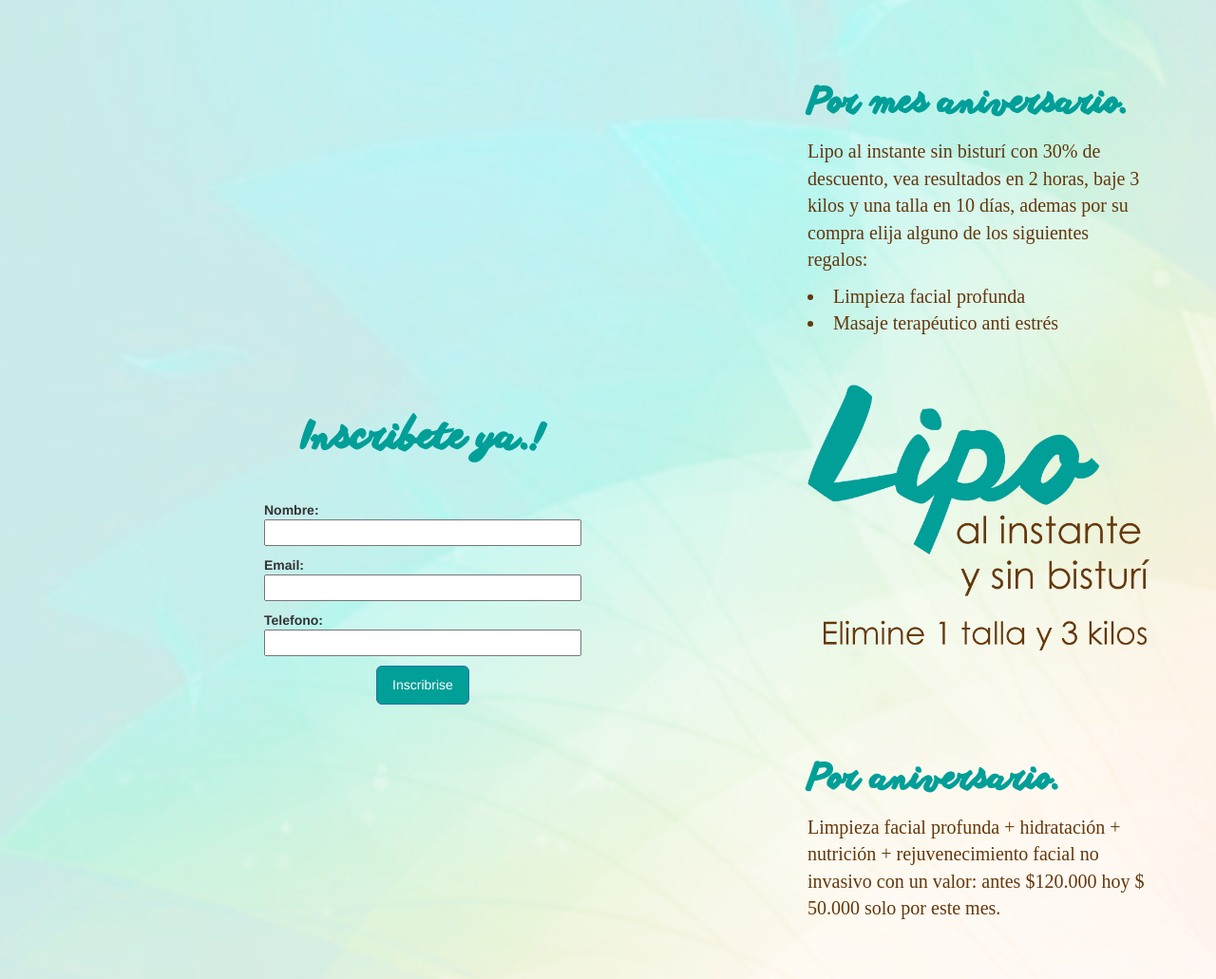
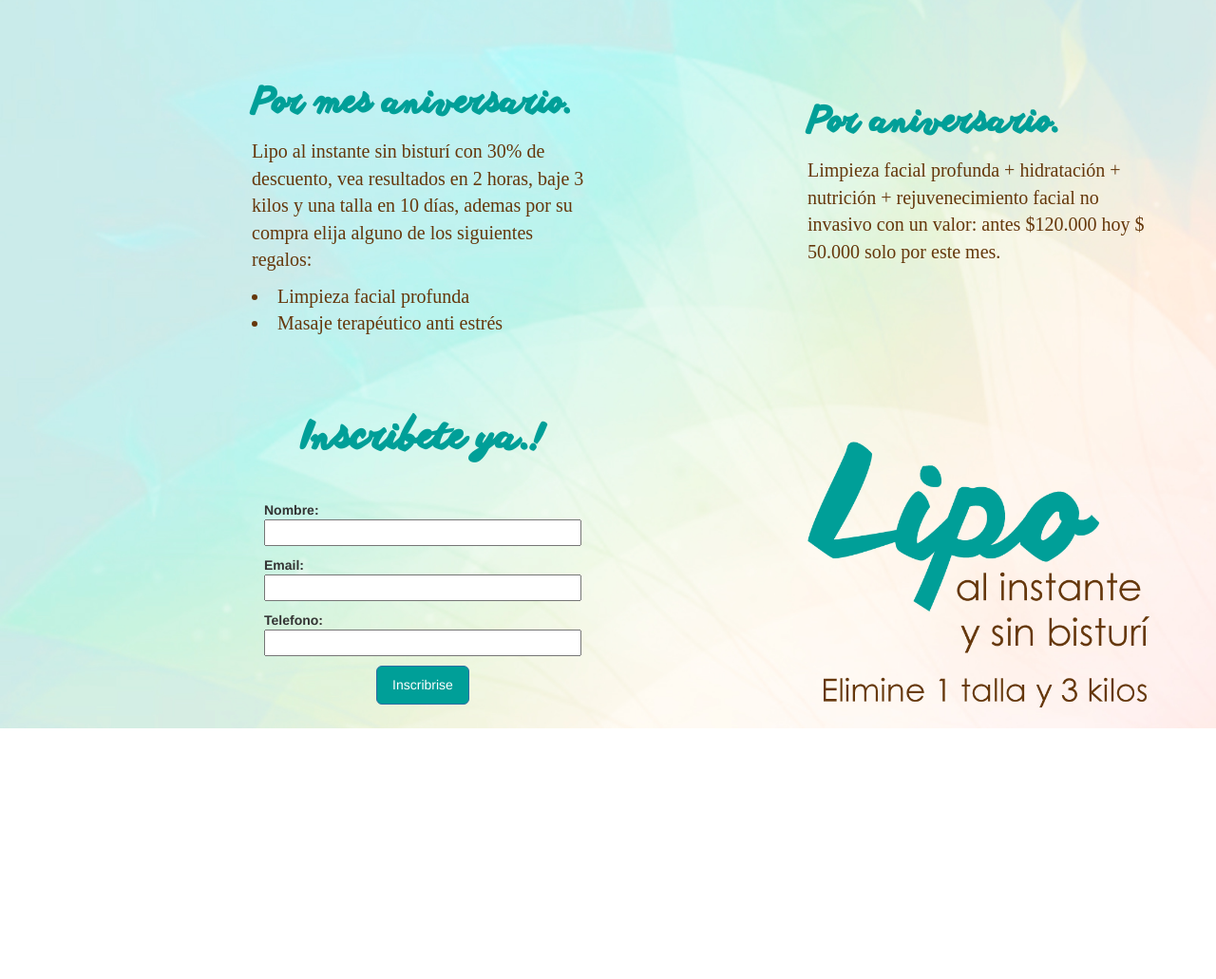
Before and after one commit to Eduarmar/consuelo, a plain HTML site: page index.html in a window 1280 px wide. Shown: the part 253-1284 px from the top of the page at 95% size. After the commit the page ends 1020 px from the top, so only its background shows below. Drawn offline with nearby package versions, Linux system fonts and the light colour scheme; a web font is replaced by a local one.

Commit message:
as´fnadtg

```diff
--- a/index.html
+++ b/index.html
@@ -17,17 +17,26 @@
     <div class="container">
 
       <div class="row sep">
-        <div class="col-md-4 col-md-offset-8">
+
+        <div class="col-md-4 col-md-offset-2">
           <p><span style="font-weight:bold; font-family:AnotherShabby; font-size: 35px; color:rgb(0, 159, 152);">Por mes aniversario. </span></p>
           <p>Lipo al instante sin bisturí con 30% de descuento,
    vea resultados en 2 horas, baje 3 kilos y una talla en 10 días, ademas por
     su compra elija alguno de los siguientes regalos: </p>
             <li>Limpieza facial profunda</li>
             <li>Masaje terapéutico anti estrés</li>
+
         </div>
+<br>
+        <div class="col-md-4 pull-right">
+          <p><span style="font-weight:bold; font-family:AnotherShabby; font-size: 35px; color:rgb(0, 159, 152);">Por aniversario. </span></p>
+            <p>Limpieza facial profunda + hidratación + nutrición + rejuvenecimiento facial no invasivo con un valor: antes $120.000 hoy $ 50.000 solo por este mes.</p>
+        </div>
+<br>
         </div>
         <div class="row">
           <div class="col-md-4 col-md-offset-2">
+
             <form method="post" class="af-form-wrapper" accept-charset="UTF-8" action="https://www.aweber.com/scripts/addlead.pl"  >
 <div style="display: none;">
 <input type="hidden" name="meta_web_form_id" value="2064117333" />
@@ -67,17 +76,14 @@
 <div style="display: none;"><img src="https://forms.aweber.com/form/displays.htm?id=TAxsLIyM7MzMzA==" alt="" /></div>
 </form>
           </div>
+<br>
+<br>
+<br>
           <div class="col-md-4 pull-right">
             <img src="images/ConsueloSpaLanding3.png" class="img-responsive" alt="">
           </div>
         </div>
-
-      <div class="row sep">
-        <div class="col-md-4 pull-right">
-          <p><span style="font-weight:bold; font-family:AnotherShabby; font-size: 35px; color:rgb(0, 159, 152);">Por aniversario. </span></p>
-            <p>Limpieza facial profunda + hidratación + nutrición + rejuvenecimiento facial no invasivo con un valor: antes $120.000 hoy $ 50.000 solo por este mes.</p>
-        </div>
-      </div>
+<br>
 </div>
 <script
   src="https://code.jquery.com/jquery-3.2.1.js"
```
